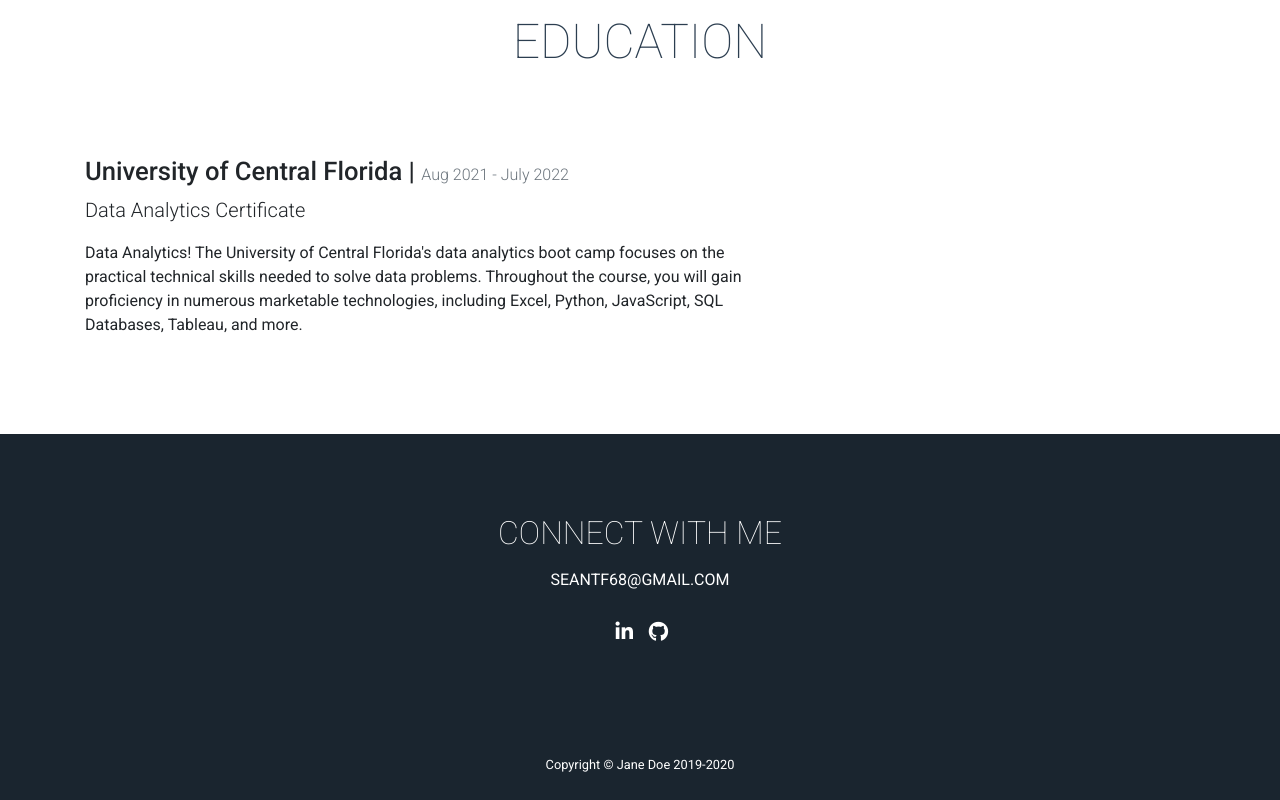
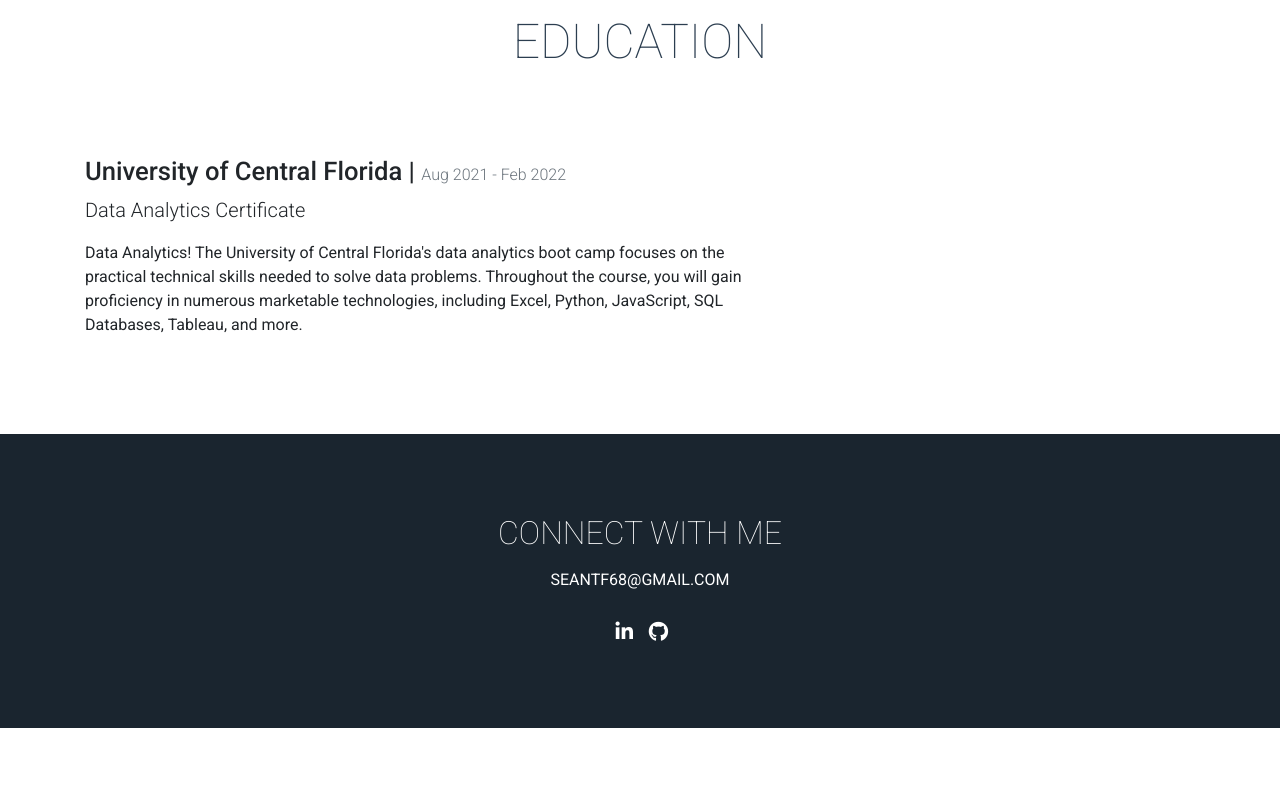
Before and after one commit to SeanTFarr/Portfolio, a plain HTML site: page index.html in a window 1280 px wide. Shown: the part 2799-3599 px from the top of the page. After the commit the page ends 3527 px from the top, so only its background shows below. Drawn offline with nearby package versions, Linux system fonts and the light colour scheme.

Commit message:
updating education section

```diff
--- a/index.html
+++ b/index.html
@@ -211,7 +211,7 @@
             <div class="credential">
                 <h2 class="location mb-0">
                     University of Central Florida |
-                    <span class="credential-date text-muted">Aug 2021 - July 2022</span>
+                    <span class="credential-date text-muted">Aug 2021 - Feb 2022</span>
                 </h2>
                 <p class="lead">Data Analytics Certificate</p>
                 <p class="credential-description">
@@ -275,12 +275,12 @@
             </div>
         </div>
     </footer>
-
+    <!--
     <div class="copyright py-4 text-center text-white">
         <div class="container">
             <small>Copyright &copy; Jane Doe 2019-2020</small>
         </div>
-    </div>
+    </div> -->
 
 
 
```
